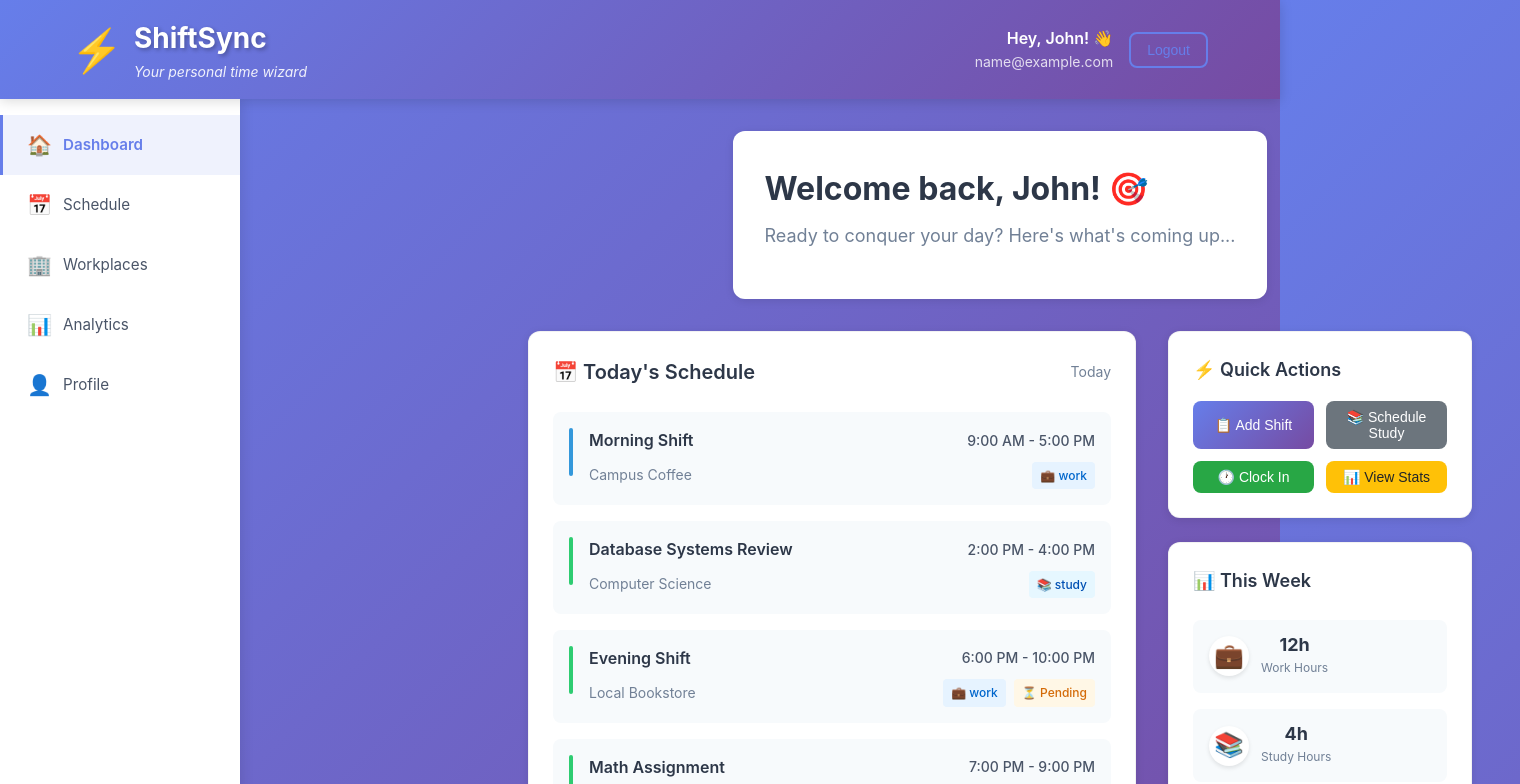
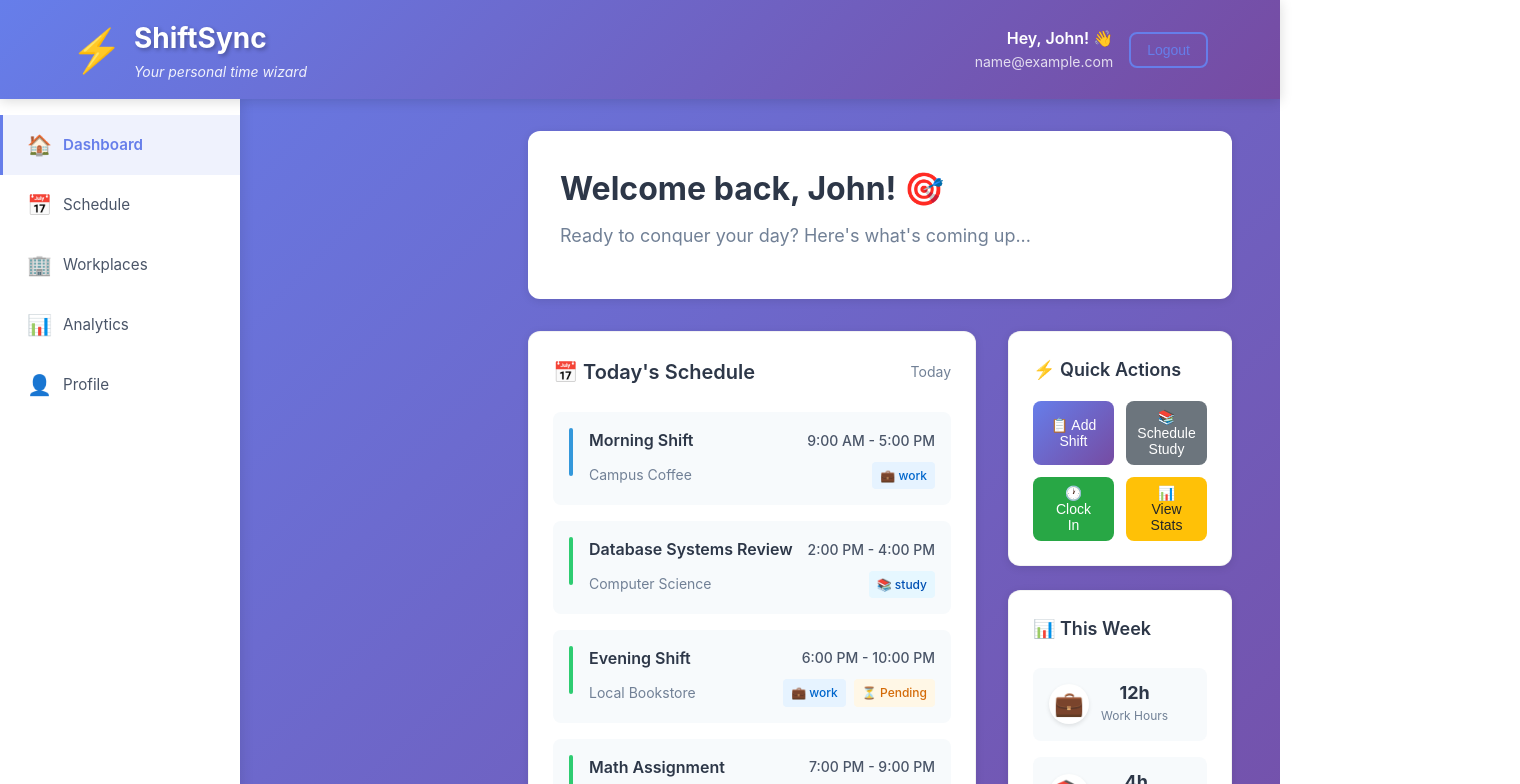
Before and after one commit to Firoz-Thapa/ShiftSync, a React (Create React App) app in the folder frontend/: page /dashboard in a window 1280 px wide. Both pictures are taken after typing "name@example.com", "Sample123" into the empty fields and a click on the button "Sign In". Shown: the top 784 px of the page, 1520 px wide, since content can reach past the window. Built offline with nearby package versions, Linux system fonts and the light colour scheme; no server answers.

Commit message:
fixed:center page content within layout container

```diff
--- a/frontend/src/components/layout/Layout/Layout.css
+++ b/frontend/src/components/layout/Layout/Layout.css
@@ -29,59 +29,28 @@
   min-height: 0;
 }
 
+/* Fixed layout content - NO left margin by default */
 .layout__content {
   flex: 1;
   padding: 2rem;
   overflow-y: auto;
-  margin-left: 0;
+  margin-left: 0; /* No left margin by default */
 }
 
+/* Only add left margin on desktop when sidebar is visible */
 @media (min-width: 1024px) {
   .layout__menu-button {
     display: none;
   }
 
   .layout__content {
-    margin-left: 240px;
+    margin-left: 240px; /* Only add margin on desktop */
   }
 }
 
 @media (max-width: 768px) {
   .layout__content {
     padding: 1rem;
+    margin-left: 0; /* Ensure no left margin on mobile */
   }
 }
-
-/* Fix for centered content - add this to Layout.css */
-.layout__content {
-  flex: 1;
-  padding: 2rem;
-  overflow-y: auto;
-  margin-left: 0;
-  display: flex;
-  justify-content: center; /* Center the content horizontally */
-  width: 100%;
-}
-
-.layout__content .centered-content {
-  width: 100%;
-  max-width: 1200px; /* Adjust this value as needed */
-  margin: 0 auto;
-}
-
-@media (min-width: 1024px) {
-  .layout__content {
-    margin-left: 240px; /* Keep the sidebar offset on desktop */
-  }
-}
-
-@media (max-width: 768px) {
-  .layout__content {
-    padding: 1rem;
-  }
-
-  .layout__content .centered-content {
-    max-width: 100%;
-    padding: 0;
-  }
-}
--- a/frontend/src/styles/globals.css
+++ b/frontend/src/styles/globals.css
@@ -266,60 +266,23 @@ textarea:focus {
   pointer-events: none;
 }
 
-/* Centered content wrapper */
 .centered-content {
-  display: flex;
-  flex-direction: column;
-  align-items: center;
-  width: 100%;
-  max-width: 1400px; /* Adjust this value to control max width */
-  margin: 0 auto;
-  padding: 0 1rem;
-}
-
-/* Make sure the layout content area supports centering */
-.layout__content {
-  display: flex;
-  justify-content: center;
-  width: 100%;
-}
-
-/* Alternative: If you want tighter centering, use this instead */
-.centered-content-tight {
-  display: flex;
-  flex-direction: column;
-  align-items: center;
   width: 100%;
   max-width: 1200px;
   margin: 0 auto;
   padding: 0 1rem;
 }
 
+/* Ensure grid layouts work properly within centered content */
+.dashboard-grid,
+.schedule-container {
+  width: 100%;
+}
+
 /* For mobile responsiveness */
 @media (max-width: 768px) {
-  .centered-content,
-  .centered-content-tight {
+  .centered-content {
     padding: 0 0.5rem;
     max-width: 100%;
   }
 }
-
-/* Optional: Center the grid layouts on your pages */
-.dashboard-grid,
-.schedule-container {
-  width: 100%;
-  max-width: 1200px;
-}
-
-/* If you want to center just the main cards/content without affecting the full width */
-.page-content-centered {
-  display: flex;
-  flex-direction: column;
-  align-items: center;
-  gap: 2rem;
-}
-
-.page-content-centered > * {
-  width: 100%;
-  max-width: 1200px;
-}
```
